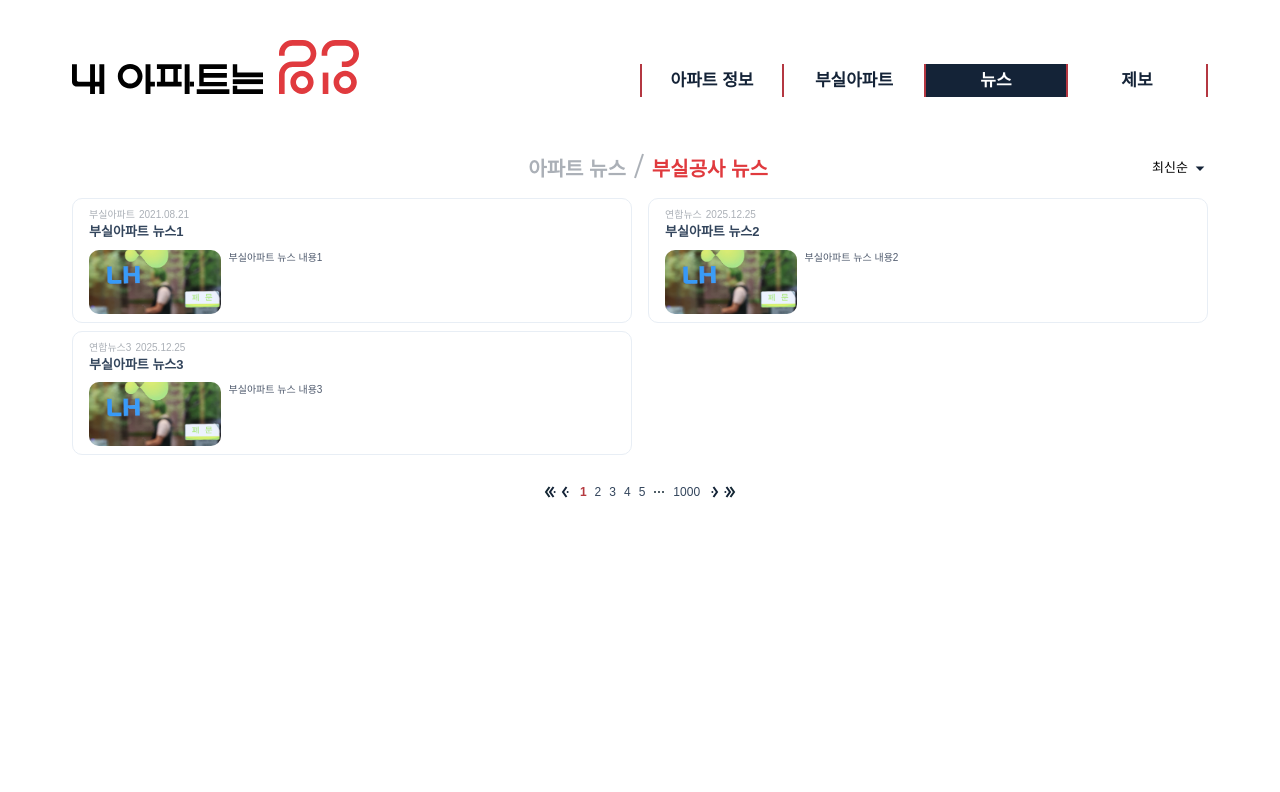
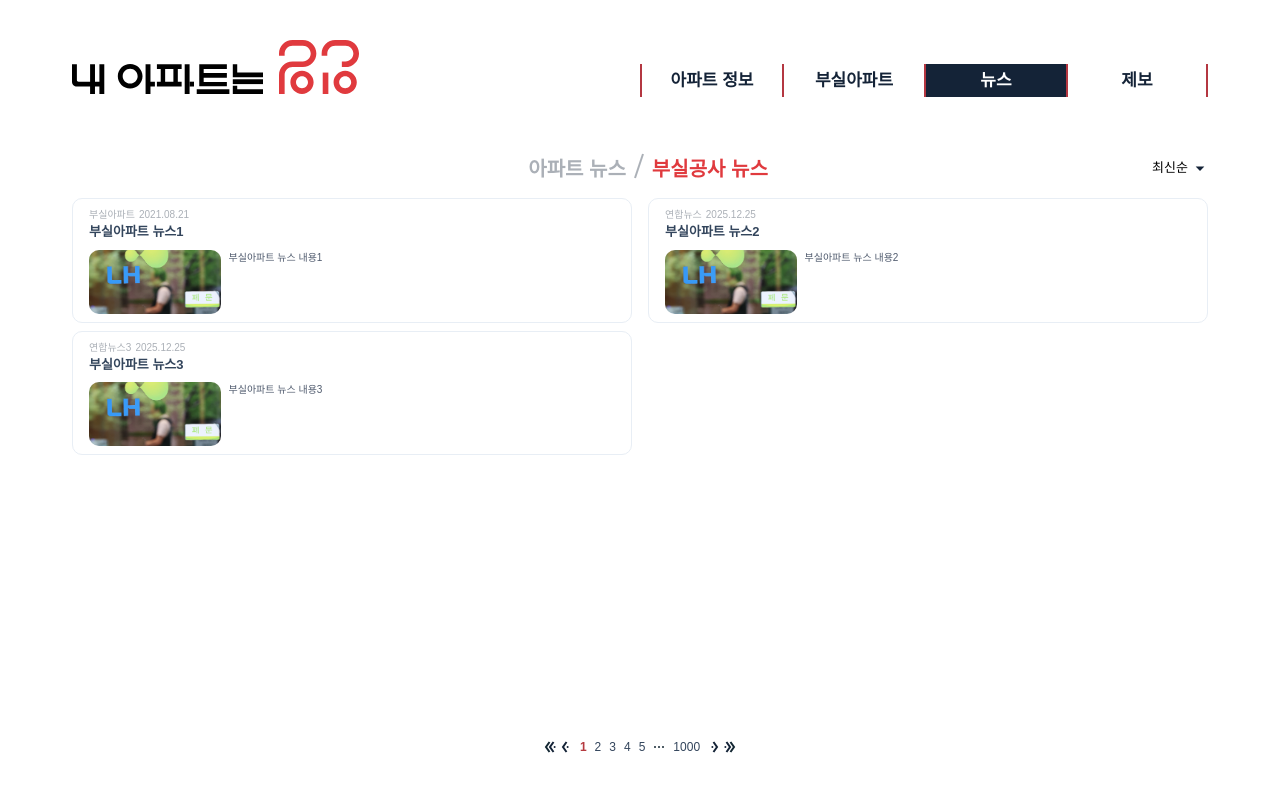
Before and after one commit to substandardApartment-V2/FE, a React (Vite) app: page /news in a window 1280 px wide. Both pictures are taken after a click on the button "부실공사 뉴스". Shown: the top 792 px of the page. Built offline with nearby package versions, Linux system fonts and the light colour scheme; a web font is replaced by a local one.

Commit message:
[feat] 경로 수정

```diff
--- a/src/App.scss
+++ b/src/App.scss
@@ -119,6 +119,10 @@ body {
   padding: 4rem 7.2rem;
 }
 
+main {
+  height: 100%;
+}
+
 ol,
 ul {
   list-style: none;
--- a/src/components/News/NewsFooter/NewsPagination.module.scss
+++ b/src/components/News/NewsFooter/NewsPagination.module.scss
@@ -1,4 +1,5 @@
 .pagination {
+  margin-top: auto;
   display: flex;
   justify-content: center;
   gap: 0.4rem;
--- a/src/components/News/NewsHeader/NewsHeader.tsx
+++ b/src/components/News/NewsHeader/NewsHeader.tsx
@@ -1,5 +1,5 @@
+import DropDown from "@/components/Abstraction/DropDown/DropDown";
 import { useState } from "react";
-import DropDown from "../../Abstraction/DropDown/DropDown";
 import newsHeader from "./NewsHeader.module.scss";
 import NewsHeaderTab from "./NewsHeaderTab";
 
--- a/src/components/News/NewsHeader/NewsHeaderTab.tsx
+++ b/src/components/News/NewsHeader/NewsHeaderTab.tsx
@@ -1,5 +1,5 @@
-import slash from "../../../assets/news/slash.svg";
-import { useNewsStore } from "../../../store/useNewsStore";
+import slash from "@/assets/news/slash.svg";
+import { useNewsStore } from "@/store/useNewsStore";
 import newsHeader from "./NewsHeader.module.scss";
 
 const NewsHeaderTab = () => {
--- a/src/components/News/NewsMain/NewsItem.tsx
+++ b/src/components/News/NewsMain/NewsItem.tsx
@@ -1,5 +1,5 @@
-import newsImg from "../../../assets/news/newsImg01.jpeg";
-import { TNewsItem } from "../../../types/TNewsItemTypes";
+import newsImg from "@/assets/news/newsImg01.jpeg";
+import { TNewsItem } from "@/types/TNewsItemTypes";
 import newsMain from "./NewsMain.module.scss";
 
 const NewsItem = ({
--- a/src/components/News/NewsMain/NewsMain.tsx
+++ b/src/components/News/NewsMain/NewsMain.tsx
@@ -1,4 +1,4 @@
-import { useNewsStore } from "../../../store/useNewsStore";
+import { useNewsStore } from "@/store/useNewsStore";
 import ApartNewsList from "./ApartNewsList";
 import PoorApartNewsList from "./PoorApartNewsList";
 
--- /dev/null
+++ b/src/pages/News.module.scss
@@ -0,0 +1,5 @@
+.news {
+  height: 100%;
+  display: flex;
+  flex-direction: column;
+}
--- a/src/pages/News.tsx
+++ b/src/pages/News.tsx
@@ -1,14 +1,15 @@
 import NewsPagination from "../components/News/NewsFooter/NewsPagination";
 import NewsHeader from "../components/News/NewsHeader/NewsHeader";
 import NewsMain from "../components/News/NewsMain/NewsMain";
+import styles from "./News.module.scss";
 
 const News = () => {
   return (
-    <>
+    <div className={styles.news}>
       <NewsHeader />
       <NewsMain />
       <NewsPagination />
-    </>
+    </div>
   );
 };
 
```
Also changed, not shown: src/components/News/NewsFooter/NewsPagination.tsx (+5 -5 lines).
